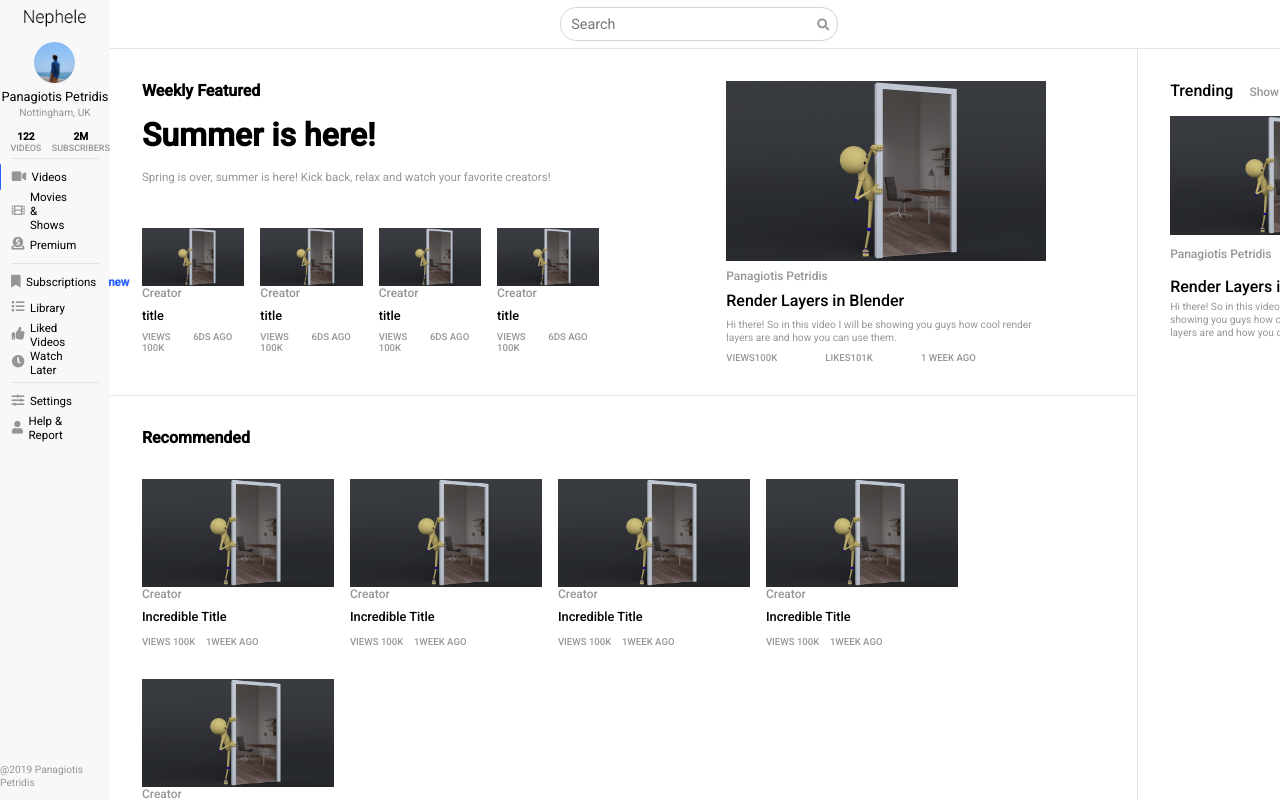
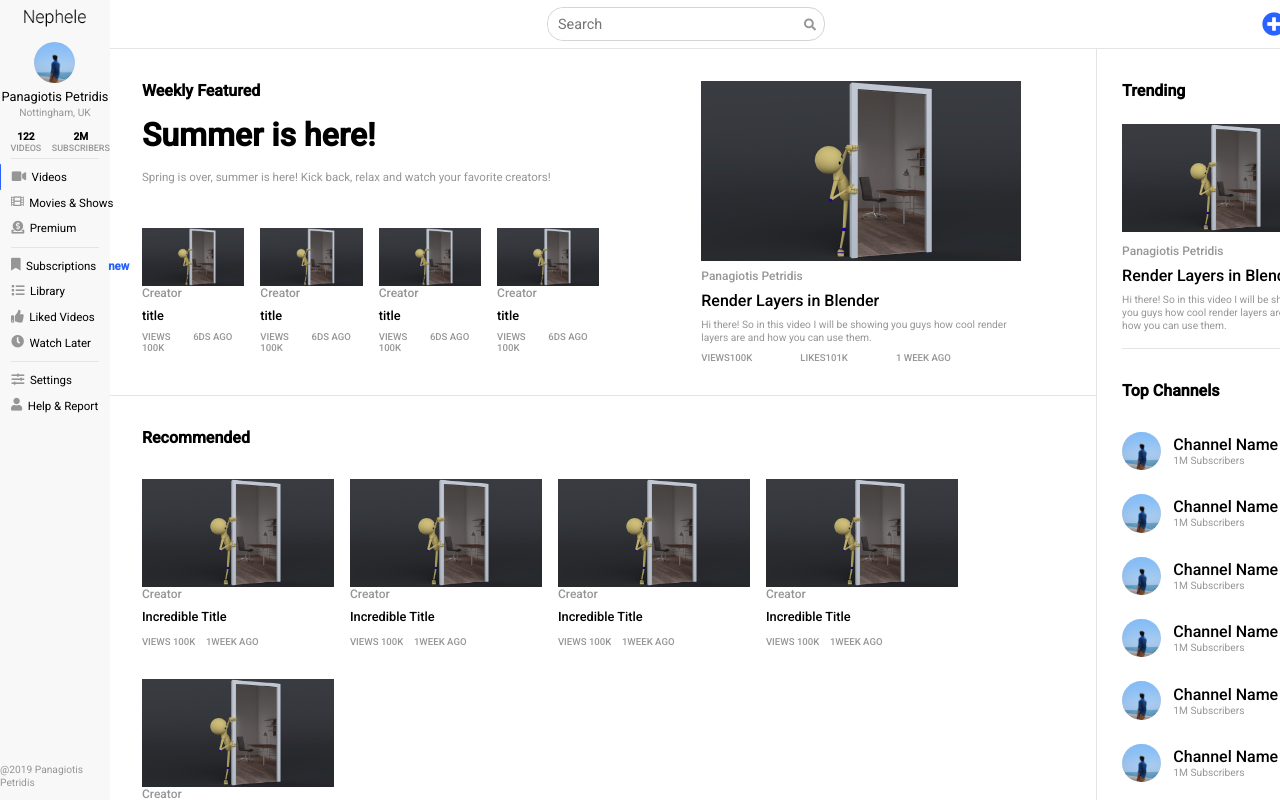
Before and after one commit to PanagiotisPtr/Nephele-Front-End, a React (Create React App) app: page / in a window 1280 px wide. Built offline with nearby package versions, Linux system fonts and the light colour scheme.

Commit message:
added side-info component + cleanup

```diff
--- a/src/App.js
+++ b/src/App.js
@@ -2,12 +2,15 @@ import React, { Component } from 'react';
 import './App.scss';
 import trending_thumbnail from './images/trending_thumbnail.jpg';
 
+// Components
 import SideNav from './Components/SideNav';
+import TopBar from './Components/TopBar';
+import Content from "./Components/Content";
+import SideInfo from './Components/SideInfo';
 
 // images
 import profile_pic from './images/profile_pic.png';
-import TopBar from './Components/TopBar';
-import Content from "./Components/Content";
+
 
 class App extends Component {
   render() {
@@ -38,7 +41,7 @@ class App extends Component {
           ]}
         />
 
-        <div className='main' style={{flex: '7', background: 'grey'}}>
+        <div className='main' style={{flex: '7'}}>
           <TopBar
             icons = {['fa-plus-circle', 'fa-bell', 'fa-user-circle']}
             active = {0}
@@ -92,26 +95,24 @@ class App extends Component {
               ]}
             />
 
-            <div className='side-info col-container'>
-              <div className='title'>
-                Trending
-                <span className='extra'>Show more</span>
-              </div>
-
-              <div className='trending-video'>
-                <img className='video' src={trending_thumbnail} alt='trending thumbnail'/>
-
-                <div className='creator-name'>Panagiotis Petridis</div>
-                <div className='video-title'>Render Layers in Blender</div>
-                <div className='video-description'>
-                  Hi there! So in this video I will be<br/>
-                  showing you guys how cool
-                  render <br/>layers are and how you can use them.
-                </div>
-              </div>
-
-            </div>
-
+            <SideInfo
+              title='Trending'
+              video={{
+                creator: 'Panagiotis Petridis',
+                title: 'Render Layers in Blender',
+                description: 'Hi there! So in this video I will be showing you guys how cool render layers are and how you can use them.',
+                thumbnail: trending_thumbnail
+              }}
+              channels={[
+                {photo: profile_pic, name: 'Channel Name', subscribers: '1M'},
+                {photo: profile_pic, name: 'Channel Name', subscribers: '1M'},
+                {photo: profile_pic, name: 'Channel Name', subscribers: '1M'},
+                {photo: profile_pic, name: 'Channel Name', subscribers: '1M'},
+                {photo: profile_pic, name: 'Channel Name', subscribers: '1M'},
+                {photo: profile_pic, name: 'Channel Name', subscribers: '1M'},
+                {photo: profile_pic, name: 'Channel Name', subscribers: '1M'}
+              ]}
+            />
           </div>
         </div>
       </div>
--- a/src/App.scss
+++ b/src/App.scss
@@ -16,60 +16,6 @@
     }
 }
 
-/*      ----  SIDE-INFO  ----      */
-
-.side-info {
-    height: 94vh;
-    flex: 1;
-    background: white;
-    border-left: 0.1vh solid rgb(228, 228, 228);
-}
-
-.side-info .title {
-    margin-top: 4vh;
-    margin-left: 4vh;
-    font-size: 2vh;
-    font-weight: 500;
-}
-
-.side-info .title .extra {
-    margin-top: 4vh;
-    margin-left: 2vh;
-    font-size: 1.5vh;
-    color: rgb(150, 150, 150);
-    cursor: pointer;
-}
-
-.side-info .trending-video .video {
-    position: relative;
-    width: 26.5vh;
-    margin-left: 4vh;
-    margin-top: 2vh;
-}
-
-.trending-video .creator-name {
-    font-size: 1.5vh;
-    font-weight: 500;
-    margin-left: 4vh;
-    margin-top: 1vh;
-    color: rgb(150, 150, 150);
-}
-
-.trending-video .video-title {
-    margin-left: 4vh;
-    margin-top: 2vh;
-    font-weight: 500;
-    font-size: 2vh;
-}
-
-.trending-video .video-description {
-    margin-left: 4vh;
-    margin-top: 0.5vh;
-    color: rgb(150, 150, 150);
-}
-
-/*      ----  APP  ----      */
-
 .app {
     @extend .row-container;
     height: 100vh;
--- a/src/Components/Content.js
+++ b/src/Components/Content.js
@@ -1,11 +1,12 @@
 import React from 'react';
 import './Content.scss';
+import './Video.scss';
 
 import Featured from './Featured';
 import VideoSection from './VideoSection';
 
 const Content = ({announcement, featured, feed}) =>
-<div className='content' style={{background: 'white'}}>
+<div className='content invisible-scroll'>
   <div className='col-container'>
 
     {/* Featured Videos / Announcement */}
@@ -18,7 +19,7 @@ const Content = ({announcement, featured, feed}) =>
     <div className='separator' style={{marginTop: '4vh', width: '130vh', alignSelf: 'center'}}></div>
 
     {/* Videos */}
-    <div style={{flex: 9, background: 'white'}}>
+    <div style={{flex: 9}}>
         {feed && feed.map(section =>
           <VideoSection
             title={section.title}
--- a/src/Components/Content.scss
+++ b/src/Components/Content.scss
@@ -1,13 +1,7 @@
 .content {
     flex: 4;
-    overflow-x: hidden;
-    overflow-y: scroll;
-    overflow-y: -moz-scrollbars-none;
-    -ms-overflow-style: none;
     height: 94vh;
 }
-
-.content::-webkit-scrollbar { width: 0 !important }
 
 .content .placeholder-text {
     font-size: 12vh;
@@ -15,43 +9,8 @@
     margin-left: 50vh;
 }
 
-.video-creator-name {
-    font-size: 1.5vh;
-    font-weight: 500;
-    color: rgb(150, 150, 150);
-}
-
-.video-title {
-    font-weight: 500;
-    font-size: 2vh;
-}
-
-.video-description {
-    font-size: 0.8vw;
-    color: rgb(150, 150, 150);
-}
-
-.video-stats {
-    font-weight: 500;
-    font-size: 1.2vh;
-    color: rgb(150, 150, 150);
-}
-
-.separator {
-    height: 0.1vh;
-    background: rgb(228, 228, 228);
-}
-
-/*      ----  CONTENT  ----      */
-
 .feed .thumbnail {
     width: 15vw;
-}
-
-.sticky {
-    position: -webkit-sticky;
-    position: sticky;
-    top: 0;
 }
 
 .category-title {
--- a/src/Components/Featured.js
+++ b/src/Components/Featured.js
@@ -31,7 +31,7 @@ const VideoCarousel = ({videos}) =>
   </div>;
 
 const FeaturedVideo = ({thumbnail, creator, title, description, views, likes, date}) =>
-  <div className='col-container featured-video' style={{flex: 2, background: 'white'}}>
+  <div className='col-container featured-video' style={{flex: 2}}>
     <img className='thumbnail' src={thumbnail} alt='Title'/>
     <div className='col-container' style={{paddingTop: '1vh'}}>
       <div className='video-creator-name'>{creator}</div>
@@ -50,7 +50,7 @@ const Featured = ({announcement, carousel, video}) =>
     <div className='row-container'>
       <div className='col-container' style={{flex: 3}}>
 
-        <div style={{flex: 4, background: 'white'}}>
+        <div style={{flex: 4}}>
           <Announcement
             name={announcement.name}
             title={announcement.title}
@@ -58,7 +58,7 @@ const Featured = ({announcement, carousel, video}) =>
           />
         </div>
 
-        <div style={{flex: 3, background: 'white'}}>
+        <div style={{flex: 3}}>
           <VideoCarousel
             videos={carousel}
           />
--- /dev/null
+++ b/src/Components/SideInfo.js
@@ -0,0 +1,41 @@
+import React from 'react';
+import './SideInfo.scss';
+import './Video.scss';
+import './Utilities.scss';
+
+const Video = ({creator, title, description, thumbnail}) =>
+  <div className='trending-video'>
+    <img className='video' src={thumbnail} alt='trending thumbnail'/>
+    <div className='video-creator-name'>{creator}</div>
+    <div className='video-title'>{title}</div>
+    <div className='video-description'>{description}</div>
+  </div>;
+
+const Channel = ({photo, name, subscribers}) =>
+  <div className='row-container' style={{alignItems: 'center'}}>
+    <img className='channel-photo' src={photo} alt={name}/>
+    <div className='col-container' style={{marginLeft: '1vw'}}>
+      <div className='video-title'>{name}</div>
+      <div className='video-description'>{subscribers + ' Subscribers'}</div>
+    </div>
+  </div>
+
+const SideInfo = ({title, video, channels}) =>
+  <div className='side-info col-container invisible-scroll'>
+    {/* Title */}
+    <div className='title' style={{marginTop: '4vh'}}>{title}</div>
+
+    {/* Video */}
+    <Video {...video}/>
+
+    {/* Top Channels */}
+    <div>
+      <div className='separator' style={{marginBottom: '4vh', width: '15vw'}}></div>
+      <div className='title' style={{marginBottom: '4vh'}}>Top Channels</div>
+      <div className='col-container channel-list'>
+        {channels && channels.map(channel => <Channel {...channel}/>)}
+      </div>
+    </div>
+  </div>;
+
+export default SideInfo;
--- /dev/null
+++ b/src/Components/SideInfo.scss
@@ -0,0 +1,30 @@
+.side-info {
+    flex: 1;
+    padding-left: 2vw;
+
+    height: 94vh;
+    border-left: 0.1vh solid rgb(228, 228, 228);
+}
+
+.side-info > * {
+    margin-top: 2vh;
+}
+
+.side-info .title {
+    font-size: 2vh;
+    font-weight: bold;
+}
+
+.trending-video > * {
+    width: 15vw;
+    padding-top: 1vh;
+}
+
+.channel-list > * {
+    margin-bottom: 3vh;
+}
+
+.channel-photo {
+    border-radius: 100%;
+    height: 3vw;
+}
--- a/src/Components/SideNav.js
+++ b/src/Components/SideNav.js
@@ -1,5 +1,6 @@
 import React from 'react';
 import './SideNav.scss';
+import './Utilities.scss';
 
 // Images
 import logo from '../images/logo.png';
--- a/src/Components/SideNav.scss
+++ b/src/Components/SideNav.scss
@@ -61,6 +61,7 @@
 
 .navbar .menu .option {
     cursor: pointer;
+    white-space: nowrap;
 }
 
 .navbar .menu .option:hover {
--- /dev/null
+++ b/src/Components/Utilities.scss
@@ -0,0 +1,12 @@
+.invisible-scroll::-webkit-scrollbar { width: 0 !important }
+
+.invisible-scroll {
+    overflow-x: hidden;
+    overflow-y: scroll;
+    overflow-y: -moz-scrollbars-none;
+    -ms-overflow-style: none;
+}
+.separator {
+    height: 0.1vh;
+    background: rgb(228, 228, 228);
+}
--- /dev/null
+++ b/src/Components/Video.scss
@@ -0,0 +1,21 @@
+.video-creator-name {
+    font-size: 1.5vh;
+    font-weight: 500;
+    color: rgb(150, 150, 150);
+}
+
+.video-title {
+    font-weight: 500;
+    font-size: 2vh;
+}
+
+.video-description {
+    font-size: 0.8vw;
+    color: rgb(150, 150, 150);
+}
+
+.video-stats {
+    font-weight: 500;
+    font-size: 1.2vh;
+    color: rgb(150, 150, 150);
+}
```
